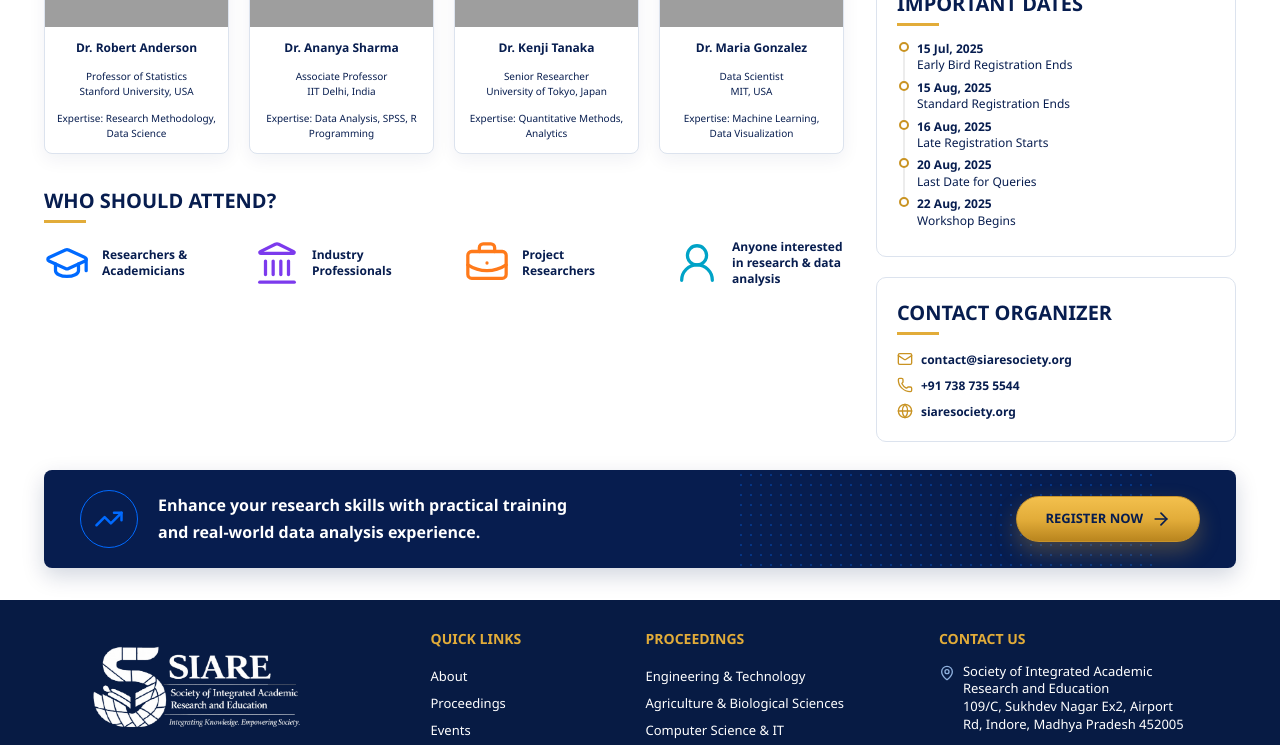
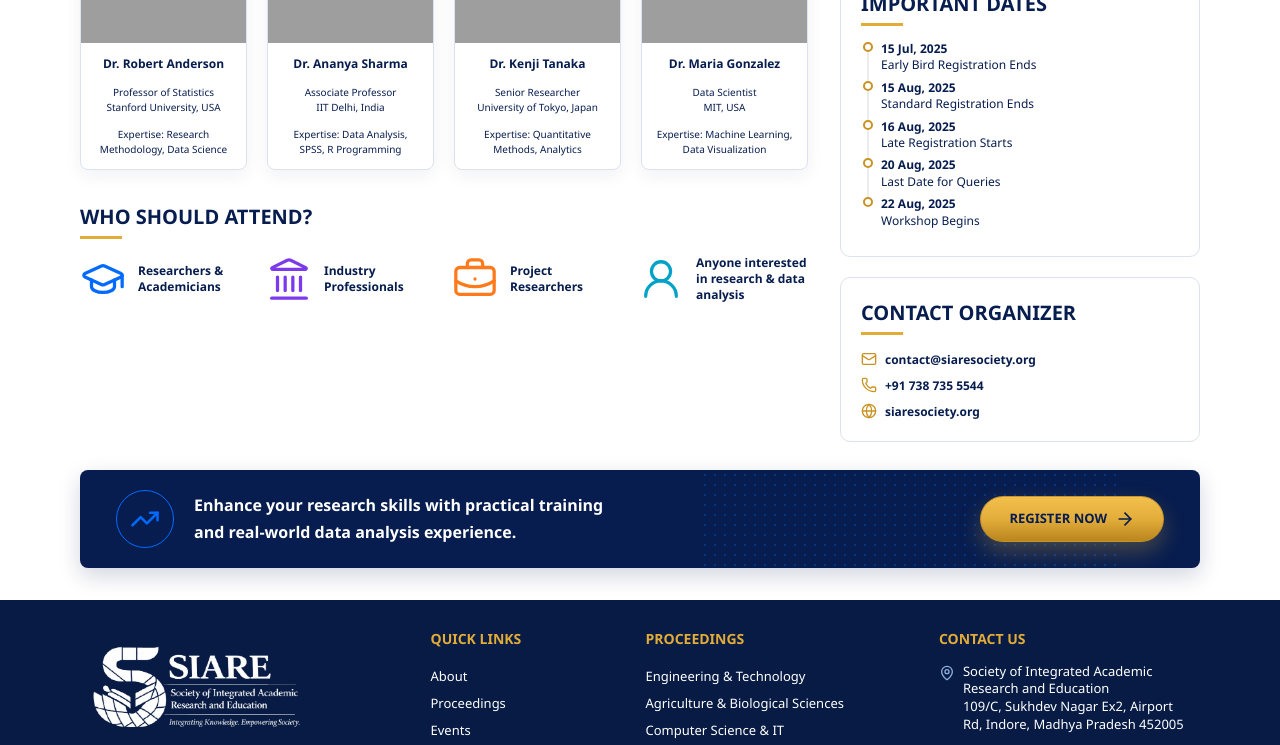
Before and after one commit to Dhanshri-Rc/Siare-Website, a React (Vite) app: page /eventWorkshop in a window 1280 px wide. Shown: the part 1266-2011 px from the top of the page. Built offline with nearby package versions, Linux system fonts and the light colour scheme; grey boxes are pictures that could not be loaded.

Commit message:
fix: update section max-width and padding in Workshop component for better responsiveness

```diff
--- a/src/pages/Workshop.jsx
+++ b/src/pages/Workshop.jsx
@@ -417,7 +417,7 @@ export default function Workshop() {
       </section>
 
       {/* CONTENT */}
-      <section className="w-full max-w-[1240px] mx-auto px-6 py-7 grid grid-cols-1 lg:grid-cols-[1fr_360px] gap-8">
+      <section className="w-full max-w-[1320px] mx-auto px-6 sm:px-8 md:px-12 lg:px-16 xl:px-20 py-7 grid grid-cols-1 lg:grid-cols-[1fr_360px] gap-8">
         <div>
           <BlockTitle title="About The Workshop" />
           <p className="text-[#071d4f] text-[14px] leading-[1.65] mb-4 w-full max-w-[520px]">
@@ -819,7 +819,7 @@ export default function Workshop() {
       </section>
 
       {/* CTA */}
-      <section className="w-full max-w-[1240px] mx-auto px-6 pb-8">
+      <section className=" w-full max-w-[1320px] mx-auto px-6 sm:px-8 md:px-12 lg:px-16 xl:px-20 pb-8">
         <div
           className="
       relative overflow-hidden
```
